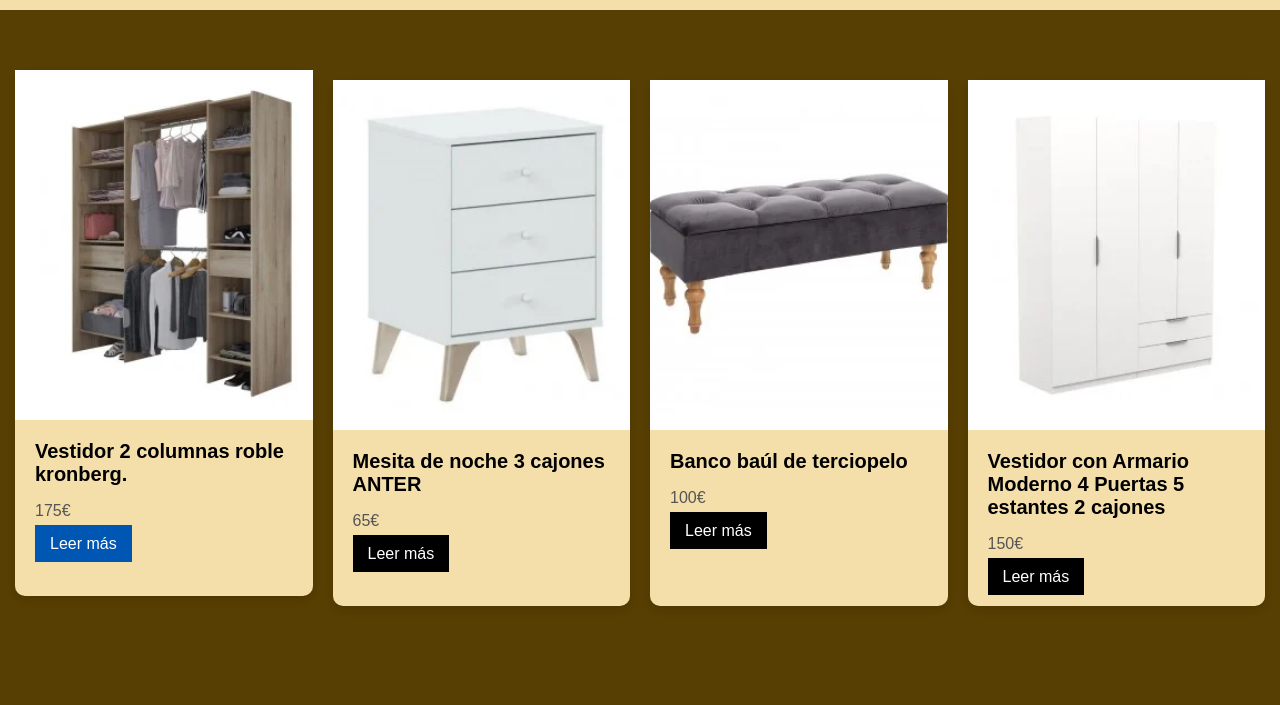
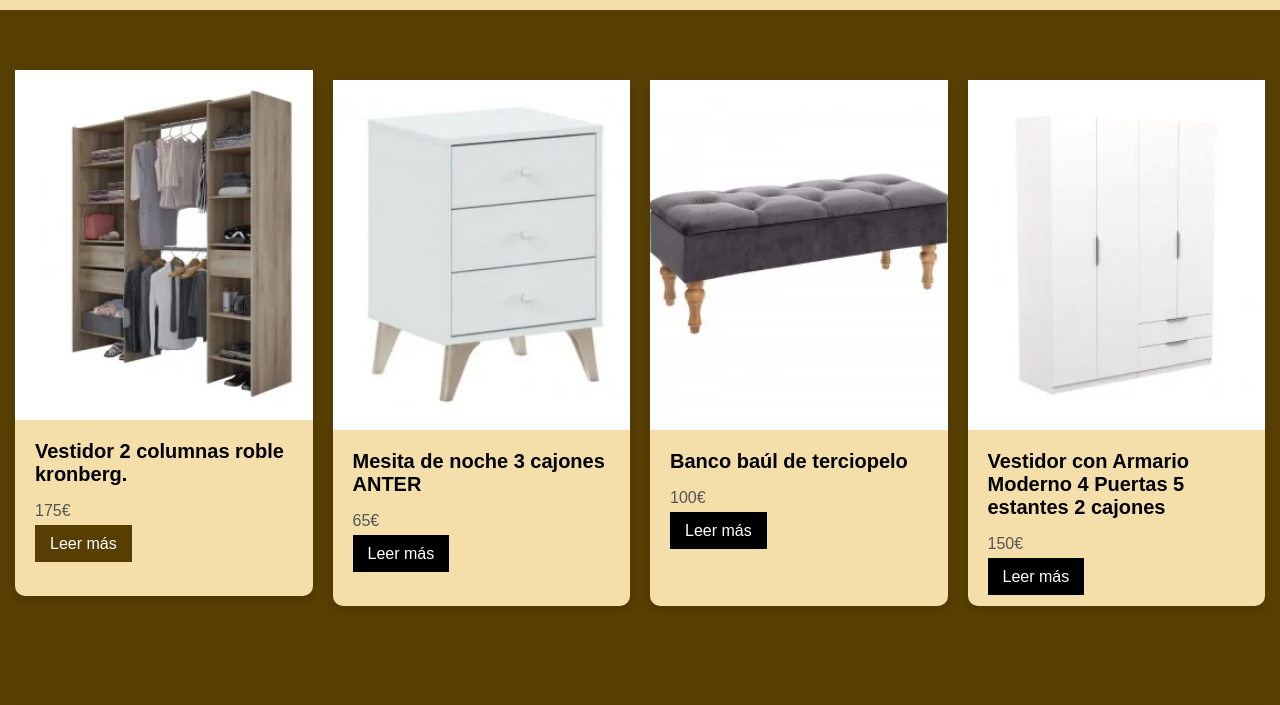
Before and after one commit to goatexandro/tiendadiw, a plain HTML site: page tienda.html in a window 1280 px wide. In both pictures the pointer is over the link 83 px from the left and 625 px from the top of the page. Shown: the part 72-777 px from the top of the page. Drawn offline with Linux system fonts and the light colour scheme.

Commit message:
+ correcciones

```diff
--- a/tienda.css
+++ b/tienda.css
@@ -132,7 +132,7 @@ header {
 }
 
 .card-btn:hover {
-    background-color: #0056b3;
+    background-color: #573e02;
 }
 
 .top {
```
